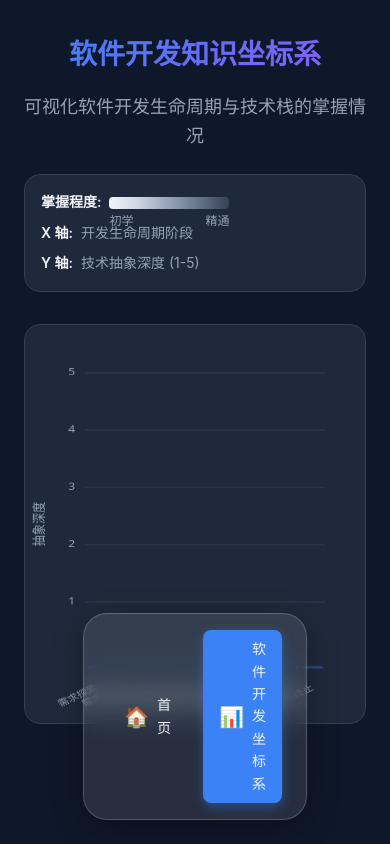
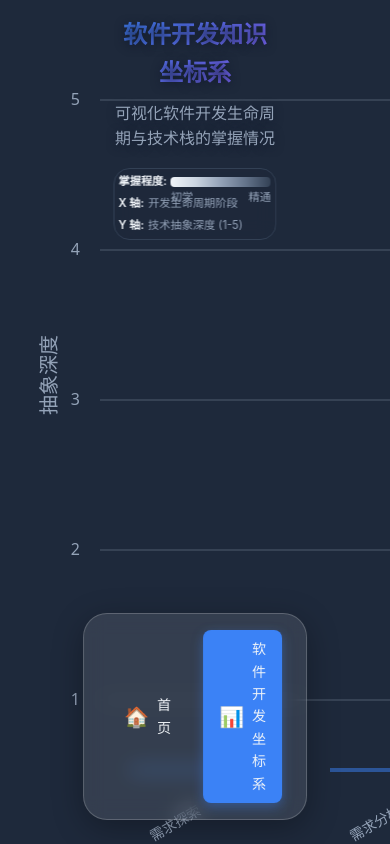
Before and after one commit to qiudeng7/the-blog, a Vue app: page /software-development in a window 390 px wide. Built offline with nearby package versions, Linux system fonts and the light colour scheme.

Commit message:
v1.5.0-无限画布: 实现无限画布缩放功能
- 支持高 DPI 显示（解决模糊问题）
- 实现鼠标滚轮缩放（0.1x-5x）
- 添加拖拽平移功能
- 坐标变换（世界坐标↔屏幕坐标）
- 自适应缩放的文字和线条

```diff
--- a/src/utils/contentLoader.ts
+++ b/src/utils/contentLoader.ts
@@ -18,7 +18,8 @@ export async function loadTechnologies(): Promise<Technology[]> {
   try {
     // 使用 Vite 的 glob 导入所有 markdown 文件
     const modules = import.meta.glob('../../content/technologies/*.md', {
-      as: 'raw'
+      query: '?raw',
+      import: 'default'
     })
 
     const technologies: Technology[] = []
--- a/src/views/SoftwareDevelopment.vue
+++ b/src/views/SoftwareDevelopment.vue
@@ -76,48 +76,61 @@ function handleCanvasMouseMove(event: MouseEvent) {
 
 <style scoped>
 .software-development {
-  max-width: 1400px;
-  margin: 0 auto;
-  padding: var(--spacing-xl) var(--spacing-lg);
+  position: fixed;
+  top: 0;
+  left: 0;
+  right: 0;
+  bottom: 0;
+  margin: 0;
+  padding: 0;
 }
 
 .page-header {
-  margin-bottom: var(--spacing-xl);
+  position: fixed;
+  top: var(--spacing-lg);
+  left: 50%;
+  transform: translateX(-50%);
+  z-index: 10;
   text-align: center;
+  pointer-events: none;
 }
 
 .page-title {
-  font-size: 2.5rem;
+  font-size: 2rem;
   font-weight: 700;
-  margin-bottom: var(--spacing-md);
+  margin-bottom: var(--spacing-sm);
   background: linear-gradient(135deg, var(--color-accent), #8b5cf6);
   -webkit-background-clip: text;
   -webkit-text-fill-color: transparent;
   background-clip: text;
+  text-shadow: 0 2px 10px rgba(15, 23, 42, 0.8);
 }
 
 .page-subtitle {
-  font-size: 1.125rem;
+  font-size: 1rem;
   color: var(--color-text-secondary);
-  margin-bottom: var(--spacing-lg);
+  margin-bottom: var(--spacing-md);
+  text-shadow: 0 2px 10px rgba(15, 23, 42, 0.8);
 }
 
 .legend {
   display: flex;
   flex-wrap: wrap;
   justify-content: center;
-  gap: var(--spacing-lg);
-  padding: var(--spacing-md);
-  background: var(--color-bg-secondary);
+  gap: var(--spacing-md);
+  padding: var(--spacing-sm) var(--spacing-md);
+  background: rgba(30, 41, 59, 0.9);
+  backdrop-filter: blur(10px);
   border: 1px solid var(--color-border);
   border-radius: var(--radius-lg);
+  pointer-events: auto;
 }
 
 .legend-item {
   display: flex;
   align-items: center;
-  gap: var(--spacing-sm);
-  font-size: 0.875rem;
+  gap: var(--spacing-xs);
+  font-size: 0.8rem;
   color: var(--color-text-secondary);
 }
 
@@ -127,8 +140,8 @@ function handleCanvasMouseMove(event: MouseEvent) {
 }
 
 .legend-gradient {
-  width: 120px;
-  height: 12px;
+  width: 100px;
+  height: 10px;
   background: linear-gradient(to right, #f1f5f9, #cbd5e1, #94a3b8, #64748b, #334155);
   border-radius: var(--radius-sm);
   position: relative;
@@ -137,40 +150,44 @@ function handleCanvasMouseMove(event: MouseEvent) {
 }
 
 .gradient-label {
-  font-size: 0.75rem;
+  font-size: 0.7rem;
   position: relative;
-  top: 14px;
+  top: 12px;
 }
 
 .canvas-container {
-  position: relative;
+  position: fixed;
+  top: 0;
+  left: 0;
   width: 100%;
-  height: 600px;
-  background: var(--color-bg-secondary);
-  border: 1px solid var(--color-border);
-  border-radius: var(--radius-lg);
-  overflow: hidden;
+  height: 100%;
+  background: var(--color-bg-primary);
 }
 
 .coordinate-canvas {
   width: 100%;
   height: 100%;
   display: block;
-  cursor: crosshair;
 }
 
 @media (max-width: 768px) {
+  .page-header {
+    top: var(--spacing-md);
+    padding: 0 var(--spacing-md);
+  }
+
   .page-title {
-    font-size: 1.75rem;
+    font-size: 1.5rem;
   }
 
   .legend {
     flex-direction: column;
-    gap: var(--spacing-sm);
+    gap: var(--spacing-xs);
+    padding: var(--spacing-xs);
   }
 
-  .canvas-container {
-    height: 400px;
+  .legend-item {
+    font-size: 0.7rem;
   }
 }
 </style>
```
Also changed, not shown: src/composables/useCoordinateCanvas.ts (+239 -58 lines).
